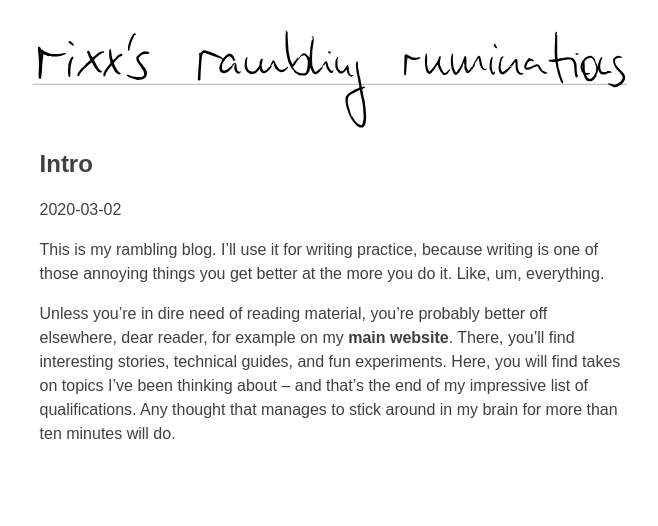
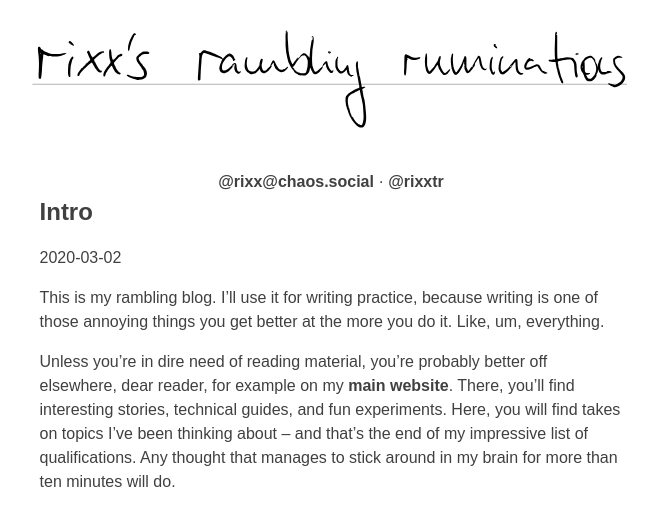
Before and after one commit to rixx/ramble, a Jekyll site: the page built from _posts/2020-03-02-intro.md, in a window 1280 px wide. Shown: the top 526 px of the page, without its empty margins (309-967 px from the left). Built offline with Jekyll 4.4.1, drawn with Linux system fonts in a browser that asks for light colours.

Commit message:
Add social links

```diff
--- a/_layouts/page.html
+++ b/_layouts/page.html
@@ -5,7 +5,8 @@
 </head>
 <body>
   <header>
-    <a href="/"><img src="/assets/images/ramble.svg"></a>
+    <a href="/"><img src="/assets/images/ramble.svg"></a><br>
+    <div id="social"><a rel="me" href="https://chaos.social/@rixx">@rixx@chaos.social</a> · <a href="https://twitter.com/rixxtr">@rixxtr</a></div>
   </header>
   <nav>
   </nav>
```
